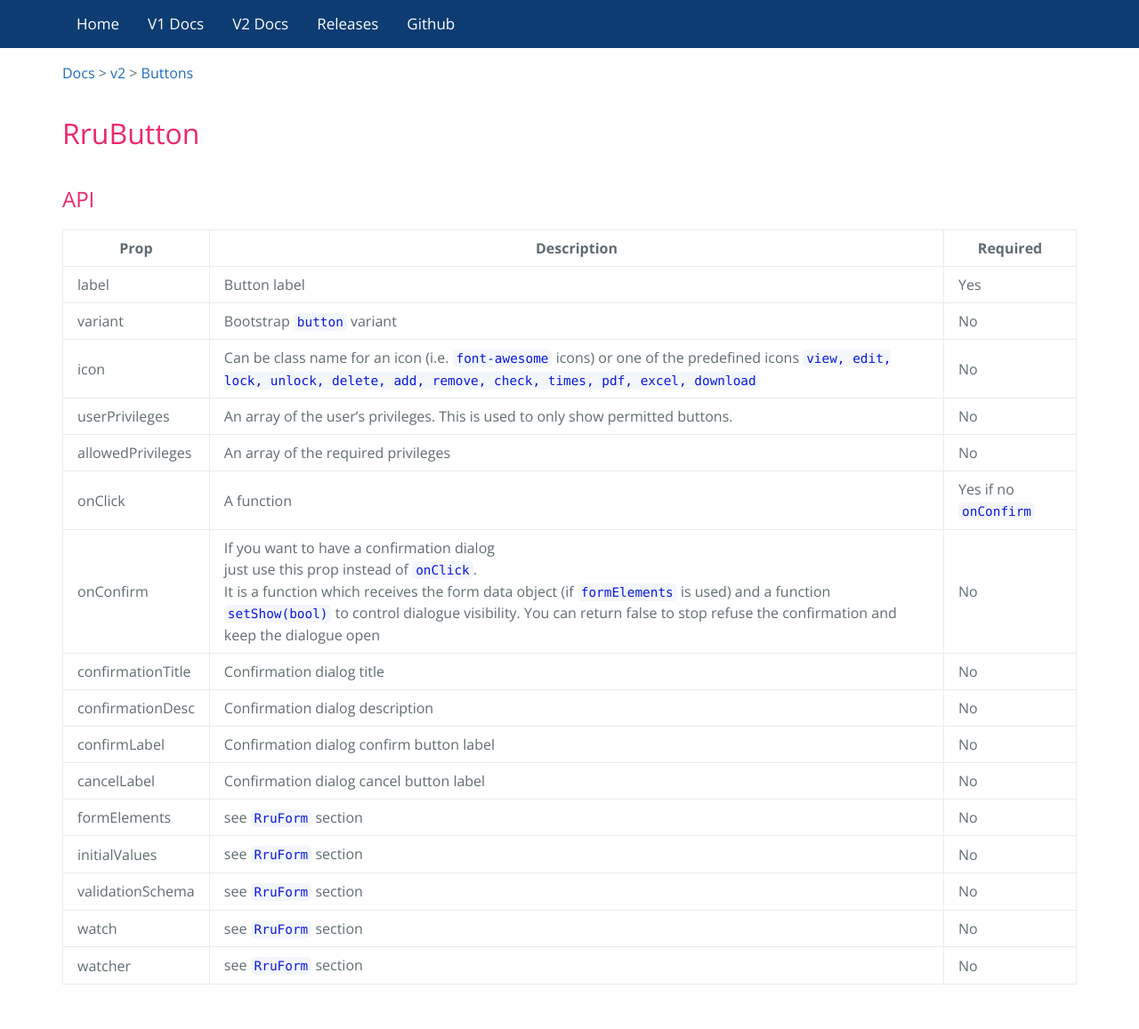
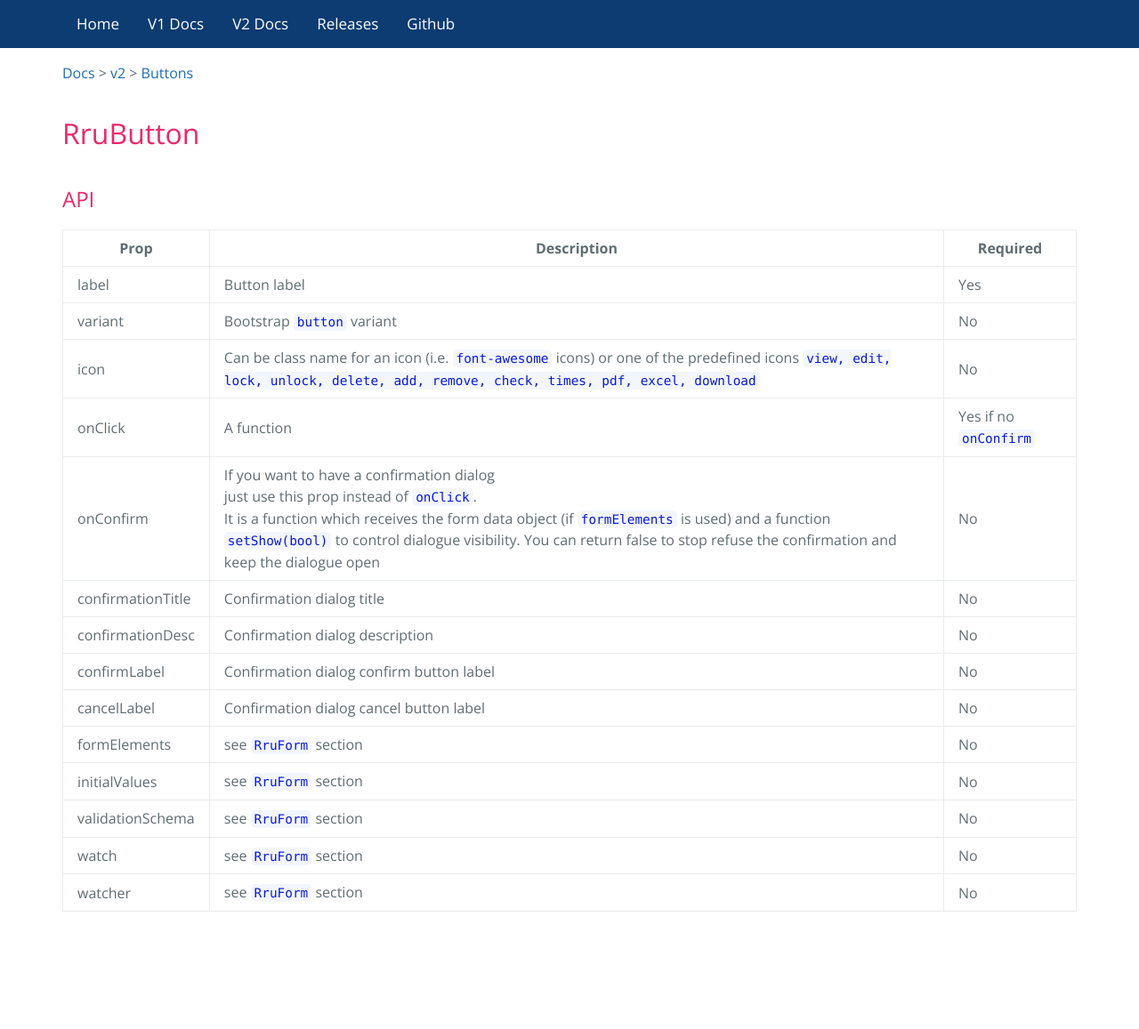
Before and after one commit to coder966/react-rich-ui, a Jekyll site: the page built from docs/v2/components/RruButton.md, in a window 1280 px wide. Shown: the whole page at 89% size. Built offline with Jekyll 4.4.1, drawn with Linux system fonts in a browser that asks for light colours; our own code applies the rules of GitHub Pages for plain Markdown files; after the commit the page ends 1075 px from its top, so only the background shows below that.

Commit message:
Breaking: remove userPrivileges and allowedPrivileges from RruButton

```diff
--- a/docs/v2/components/RruButton.md
+++ b/docs/v2/components/RruButton.md
@@ -10,8 +10,6 @@
 | label | Button label | Yes |
 | variant | Bootstrap `button` variant | No |
 | icon | Can be class name for an icon (i.e. `font-awesome` icons) or one of the predefined icons `view, edit, lock, unlock, delete, add, remove, check, times, pdf, excel, download` | No |
-| userPrivileges | An array of the user's privileges. This is used to only show permitted buttons. | No |
-| allowedPrivileges | An array of the required privileges | No |
 | onClick | A function | Yes if no `onConfirm` |
 | onConfirm | If you want to have a confirmation dialog<br>just use this prop instead of `onClick`.<br> It is a function which receives the form data object (if `formElements` is used) and a function `setShow(bool)` to control dialogue visibility. You can return false to stop refuse the confirmation and keep the dialogue open | No |
 | confirmationTitle | Confirmation dialog title | No |
--- a/src/button/react-rich-ui-button.jsx
+++ b/src/button/react-rich-ui-button.jsx
@@ -23,12 +23,8 @@ const getIcon = name => icons[name] ? icons[name] : name;
 /**
  * @author coder966
  */
-const RruButton = ({label, confirmLabel, cancelLabel, confirmationTitle, confirmationDesc, icon, onConfirm, onClick, variant, formElements, initialValues, validationSchema, watch, watcher, userPrivileges, allowedPrivileges}) => {
+const RruButton = ({label, confirmLabel, cancelLabel, confirmationTitle, confirmationDesc, icon, onConfirm, onClick, variant, formElements, initialValues, validationSchema, watch, watcher}) => {
   const [show, setShow] = useState(false);
-
-  if(allowedPrivileges && userPrivileges && !userPrivileges.some(p => allowedPrivileges.includes(p))){
-    return null;
-  }
 
   if(onConfirm){
     const handleConfirm = data => {
```
